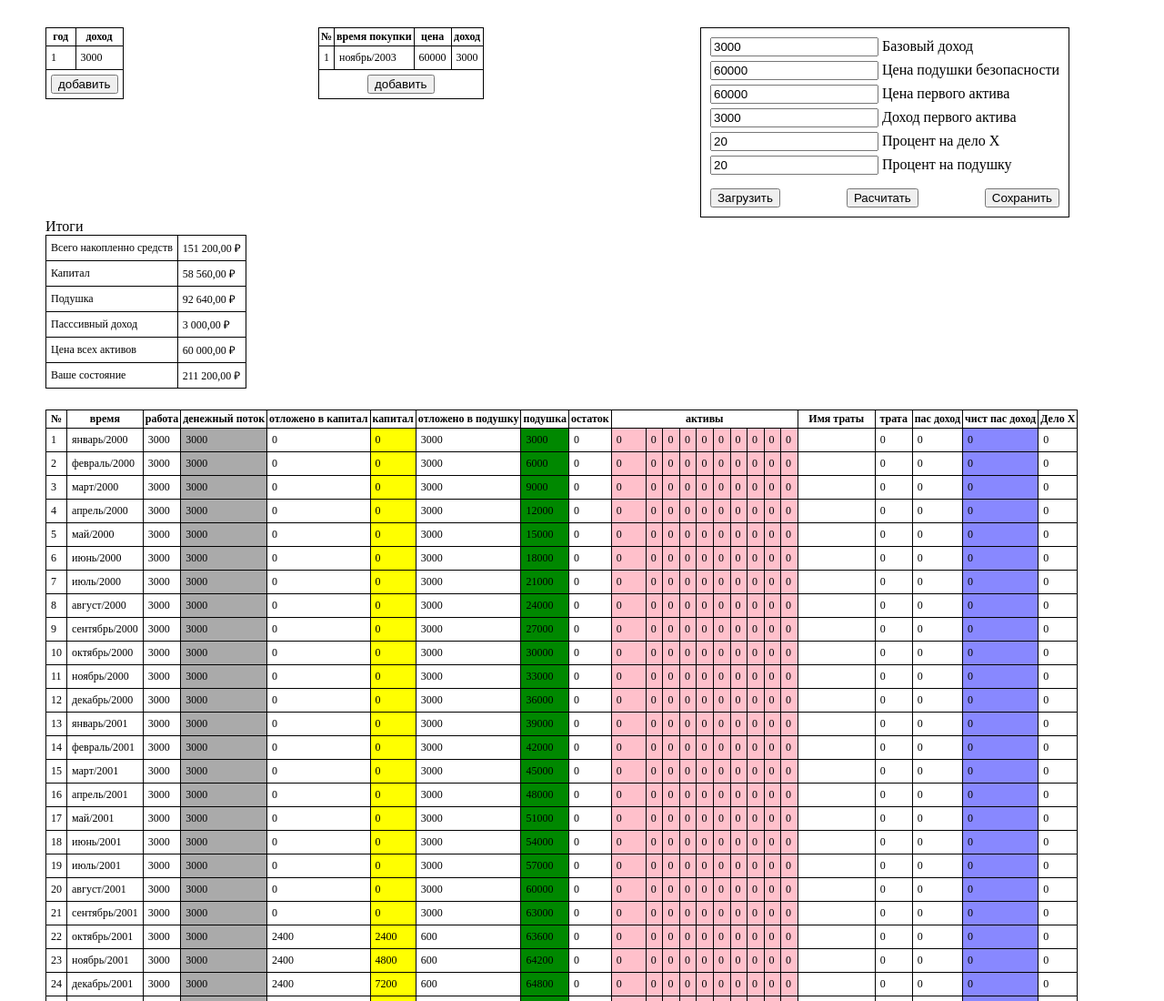
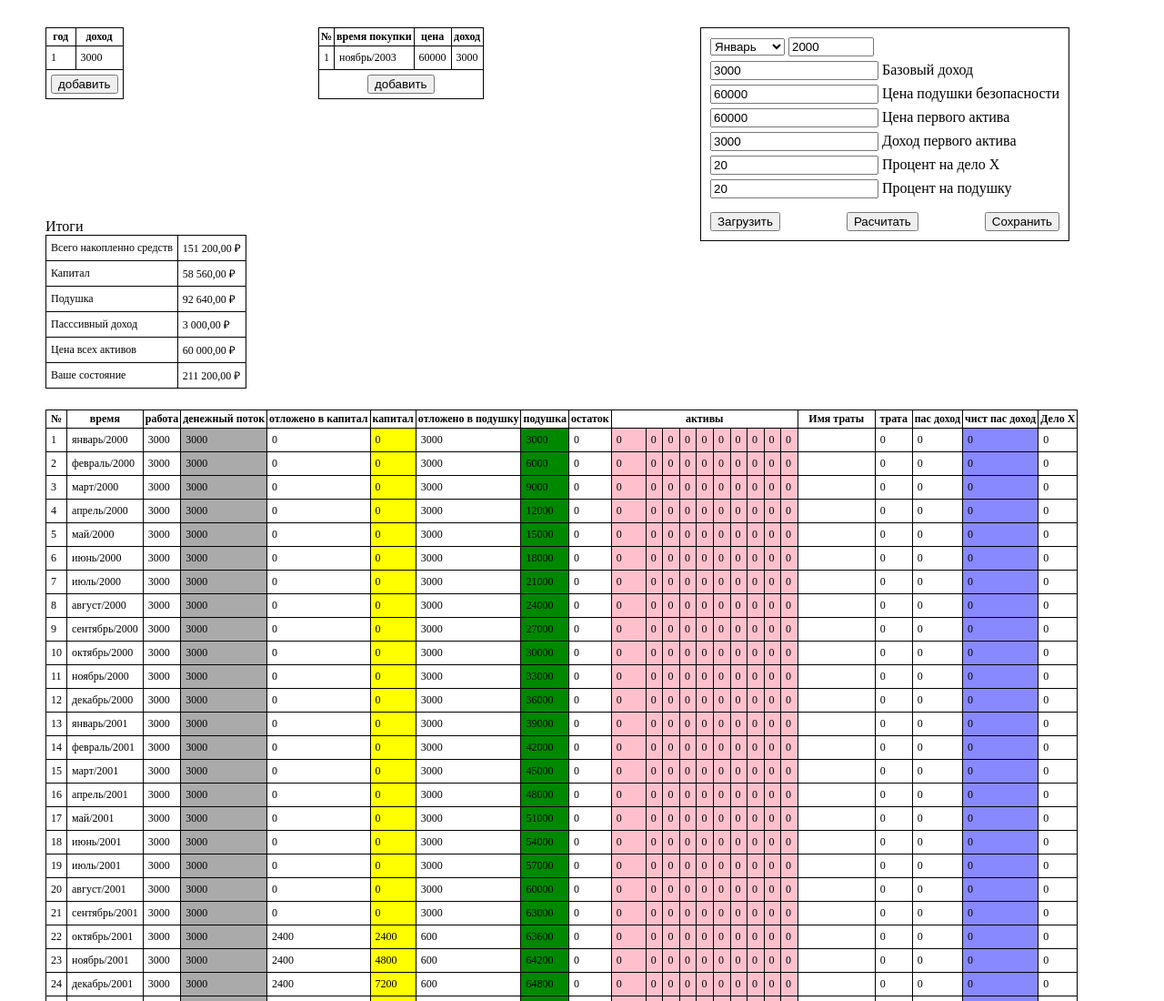
Before and after one commit to vladimir2809/Finans-plan, a plain HTML site: page index.html in a window 1280 px wide. Shown: the top 1100 px of the page at 91% size. Drawn offline with Linux system fonts and the light colour scheme.

Commit message:
Начал делать произвольную дату.

```diff
--- a/index.html
+++ b/index.html
@@ -166,6 +166,9 @@
             width: 100%;
             padding-top: 10px;
         }
+        #formOptions #yearInput{
+            width: 86px;
+        }
         #formFile{
             display: none;
             position: absolute;
@@ -185,6 +188,7 @@
             top: 50%;
             transform: translate(-50%, -50%);
             z-index: 101;
+
         }
     </style>
 </head>
@@ -366,6 +370,29 @@
 
 
     <form action="" id="formOptions">
+        <select name="mounthSelect" id="mounthSelect">
+            <option value="0">Январь</option>
+            <option value="1">Февраль</option>
+
+            <option value="2">Март</option>
+            <option value="3">Апрель</option>
+
+            <option value="4">Май</option>
+            <option value="5">Июнь</option>
+
+            <option value="6">Июль</option>
+            <option value="7">Август</option>
+
+            <option value="8">Сентябрь</option>
+            <option value="9">Октябрь</option>
+
+            <option value="10">Ноябрь</option>
+            <option value="11">Декабрь</option>
+
+
+        </select>
+        <input type="text" id="yearInput" value="2000">
+        <br>
         <input type="text" id="firstIncome" value="3000">
         <label for="firstIncome">Базовый доход</label>
         <br>
--- a/script.js
+++ b/script.js
@@ -503,17 +503,18 @@ window.addEventListener('load',function(event){
         document.querySelector('body').style.overflowY=hidden;
     })
     valueInputArr=[
-        {num:0, value: 3000},
-        {num:1, value: 60000},
-        {num:2, value: 100000},
-        {num:3, value: 10000},
-        {num:4, value: 20},
+        {num:0, value: 2000},
+        {num:1, value: 3000},
+        {num:2, value: 60000},
+        {num:3, value: 100000},
+        {num:4, value: 10000},
         {num:5, value: 20},
+        {num:6, value: 20},
         // form new Active
-        {num:6, value: 10000},
-        {num:7, value: 1000},
+        {num:7, value: 10000},
+        {num:8, value: 1000},
         ///form job income
-        {num:8, value: 3000},
+        {num:9, value: 3000},
 
 
     ];
@@ -521,21 +522,52 @@ window.addEventListener('load',function(event){
     setInterval(function () {
         for (let i = 0; i < inputArr.length; i++)
         {
-            for (let j = 0; j < valueInputArr.length;j++)
+            //for (let j = 0; j < valueInputArr.length;j++)
             {
 
 
-                if (i==valueInputArr[j].num)
+                //if (i==valueInputArr[j].num)
+                // console.log(inputArr[i]);
                 if (//(Number(inputArr[i].value) < valueInputArr[j].value && i<=3 ) ||
                     // (i<=3)
                     //  ||
-                    ( Number(inputArr[i].value) > 99 && (i==4  || i==5)))
+                    ( Number(inputArr[i].value) > 99 && (i==5 || i==6 )
+                ))
                 {
                     inputArr[i].style.color = "red";
+
+                   // inputArr[i].style.color = "red";
+
+                    console.log('inputArr[i].value='+inputArr[i].value);
                 }
                 else
                 {
                     inputArr[i].style.color = "black";
+                }
+                // if (//(Number(inputArr[i].value) < valueInputArr[j].value && i<=3 ) ||
+                //     // (i<=3)
+                //     //  ||
+                //     ( Number(inputArr[i].value) < 99 && (i==6 )))
+                // {
+                //     inputArr[i].style.color = "red";
+                // }
+                // else
+                // {
+                //     inputArr[i].style.color = "black";
+                // }
+                if (i==0)
+                {
+                    if (
+                        (Number(inputArr[i].value) < 2000 ||
+                        Number(inputArr[i].value) > 10000)
+                        )
+                    {
+                        inputArr[i].style.color = "red";
+                    }
+                    else
+                    {
+                        inputArr[i].style.color = "black";
+                    }
                 }
             }
 
@@ -551,7 +583,7 @@ window.addEventListener('load',function(event){
                 if (i == valueInputArr[j].num)
                 if (//(Number(inputArr[i].value) < valueInputArr[j].value && i<=3 )||
                    // i<=3 ||
-                    (Number(inputArr[i].value) > 99 && (i==4  || i==5))
+                    (Number(inputArr[i].value) > 99 && (i==5  || i==6))
                     ||
                     inputArr[i].value == '' //||
                    // inputArr[i].value.length > 2
@@ -559,6 +591,22 @@ window.addEventListener('load',function(event){
 
                 {
                     inputArr[i].value = valueInputArr[j].value;
+                }
+
+                if (i==0)
+                {
+                    if (
+                        (Number(inputArr[i].value) < 2000 ||
+                        Number(inputArr[i].value) > 10000)//==false
+                        )
+                    {
+                        inputArr[i].value = valueInputArr[j].value;
+                        //inputArr[i].style.color = "red";
+                    }
+                    // else
+                    // {
+                    //     inputArr[i].style.color = "black";
+                    // }
                 }
             }
 
@@ -571,9 +619,9 @@ window.addEventListener('load',function(event){
 
             //inputArr[i].oninput = e =>
             inputArr[i].oninput = function (e) {
-                console.log(inputArr[8]);
+                console.log(inputArr[9]);
                 console.log(e.target.value);
-                if(i==8)
+                if(i==9)
                 {
                     {
                         if (inputArr[i].value.match("^0+"))
```
